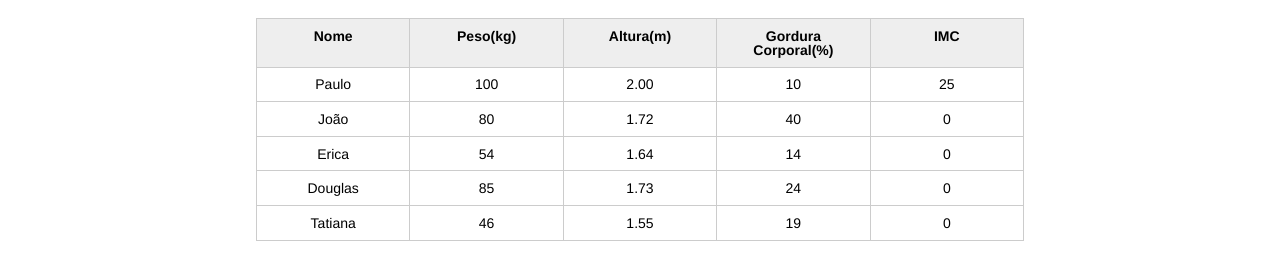
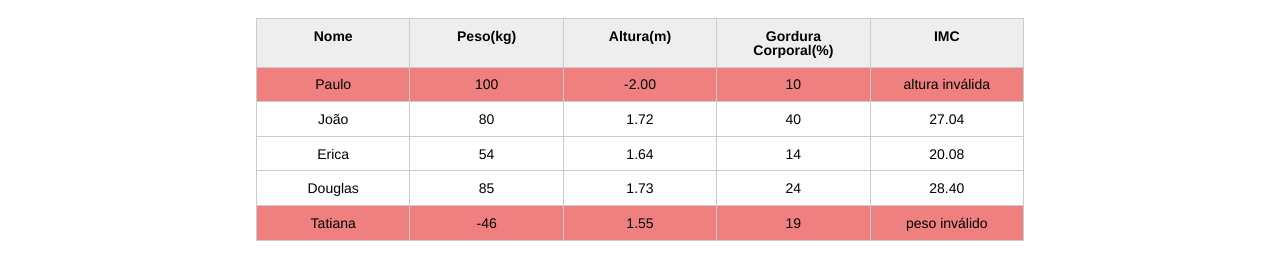
Before and after one commit to LucasRodriguees/JavaScript, a plain HTML site: page introducao-javascript/index.html in a window 1280 px wide. Shown: the part 123-402 px from the top of the page. Drawn offline with Linux system fonts and the light colour scheme.

Commit message:
replicando validação e o cálculo do IMC

```diff
--- a/introducao-javascript/css/index.css
+++ b/introducao-javascript/css/index.css
@@ -132,3 +132,7 @@ button[disabled=disabled], button:disabled {
 .campo-invalido{
 	border: 1px solid red;
 }
+
+.paciente-invalido{
+	background-color: lightcoral;
+}
--- a/introducao-javascript/index.html
+++ b/introducao-javascript/index.html
@@ -35,7 +35,7 @@
 						<tr class="paciente" id="primeiro-paciente">
 							<td class="info-nome">Paulo</td>
 							<td class="info-peso">100</td>
-							<td class="info-altura">2.00</td>
+							<td class="info-altura">-2.00</td>
 							<td class="info-gordura">10</td>
 							<td class="info-imc">0</td>
 						</tr>
@@ -65,7 +65,7 @@
 						</tr>
 						<tr class="paciente" >
 							<td class="info-nome">Tatiana</td>
-							<td class="info-peso">46</td>
+							<td class="info-peso">-46</td>
 							<td class="info-altura">1.55</td>
 							<td class="info-gordura">19</td>
 							<td class="info-imc">0</td>
--- a/introducao-javascript/js/principal.js
+++ b/introducao-javascript/js/principal.js
@@ -1,23 +1,23 @@
 			console.log("oi mundooooo");
 
 			var titulo = document.querySelector(".titulo");
-			//console.log(titulo);
-			//console.log(titulo.textContent)
 
 			titulo.textContent = "Aparecida Nutricionista"
 
-			var paciente = document.querySelector("#primeiro-paciente");
+			var pacientes = document.querySelectorAll(".paciente");
+
+			for(var i = 0; i < pacientes.length; i++){
+
+					var paciente = pacientes[i];
 
 				var tdpeso = paciente.querySelector(".info-peso");
+				var peso = tdpeso.textContent;
 
 				var tdaltura = paciente.querySelector(".info-altura");
-
-			var peso = tdpeso.textContent;
-
 				var altura = tdaltura.textContent;
 
 					// selecionando a coluna do IMC
-			var tdImc = document.querySelector(".info-imc");
+				var tdImc = paciente.querySelector(".info-imc");
 
 				var pesoEhValido = true;
 				var alturaEhValida = true;
@@ -25,16 +25,21 @@
 				if (peso <= 0 || peso >= 1000){
 				console.log("peso inválido");
 				pesoEhValido = false;
-				tdImc.textContent = "peso inválido"
+				tdImc.textContent = "peso inválido";
+				paciente.classList.add("paciente-invalido");
 			}
 
 				if (altura <= 0 || altura >= 3.00){
 				console.log("altura inválida")
 				alturaEhValida = false;
 				tdImc.textContent = "altura inválida"
+				paciente.classList.add("paciente-invalido");
+
 			}
 
 				if(pesoEhValido && alturaEhValida){
 				var imc = peso / (altura * altura);
-				tdImc.textContent = imc;
+				tdImc.textContent = imc.toFixed(2);
 			}
+
+			}
```
Lines whose indentation alone changed are shown as unchanged.
